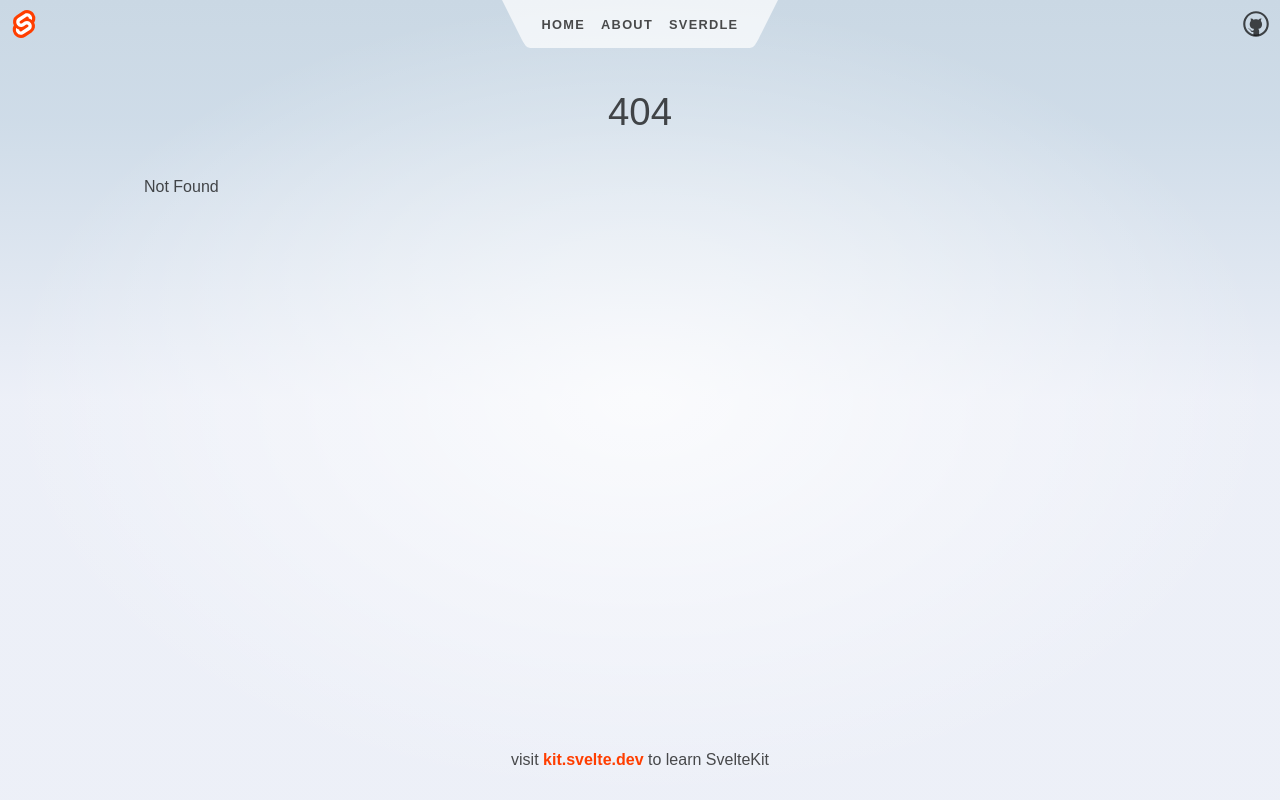
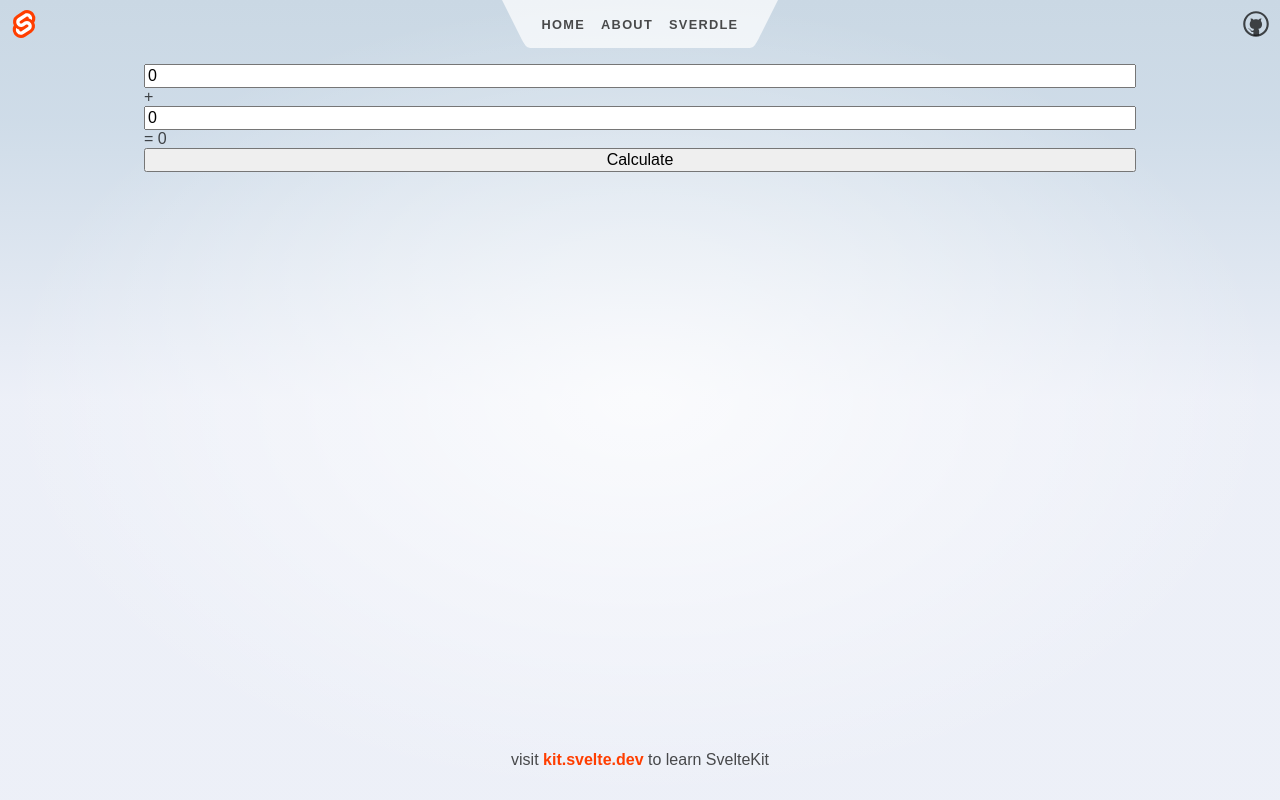
Before and after one commit to tombrereton/svelte-azure-demo, a SvelteKit app in the folder web/: page /add in a window 1280 px wide. Before the commit this address had no page. Built offline with nearby package versions, Linux system fonts and the light colour scheme.

Commit message:
try adding get andpoint

```diff
--- /dev/null
+++ b/web/src/routes/add/+page.svelte
@@ -0,0 +1,23 @@
+<script lang="ts">
+	let a = 0;
+	let b = 0;
+	let total = 0;
+
+	async function add() {
+			const response = await fetch('/backend/add', {
+					method: 'POST',
+					body: JSON.stringify({ a, b }),
+					headers: {
+							'content-type': 'application/json',
+					},
+			});
+
+			total = await response.json();
+	}
+</script>
+
+<input type="number" bind:value={a}> +
+<input type="number" bind:value={b}> =
+{total}
+
+<button on:click={add}>Calculate</button>
--- /dev/null
+++ b/web/src/routes/backend/add/+server.ts
@@ -0,0 +1,7 @@
+import { json } from '@sveltejs/kit';
+import type { RequestHandler } from './$types';
+
+export const POST: RequestHandler = async ({ request }) => {
+    const { a, b } = await request.json();
+    return json(a + b);
+};
```
